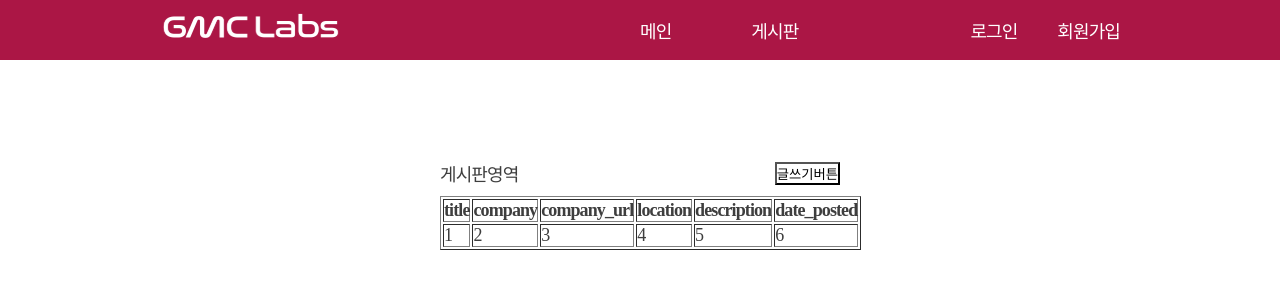
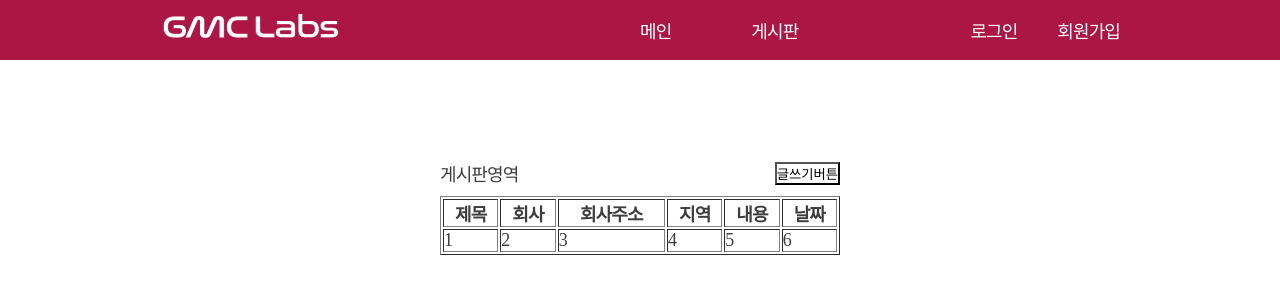
Before and after one commit to pongja/vue_authcrud, a Vue app: page /Board in a window 1280 px wide. Shown: the top 300 px of the page. Built offline with nearby package versions, Linux system fonts and the light colour scheme.

Commit message:
create 글쓰기 할시 에러 <

```diff
--- a/src/components/ToBoard.vue
+++ b/src/components/ToBoard.vue
@@ -6,12 +6,12 @@
     </div>
     <table border="1" class="width_table">
       <tr>
-        <th>title</th>
-        <th>company</th>
-        <th>company_url</th>
-        <th>location</th>
-        <th>description</th>
-        <th>date_posted</th>
+        <th>제목</th>
+        <th>회사</th>
+        <th>회사주소</th>
+        <th>지역</th>
+        <th>내용</th>
+        <th>날짜</th>
       </tr>
       <tr>
         <td>1</td>
--- a/src/components/ToBoardCreate.vue
+++ b/src/components/ToBoardCreate.vue
@@ -1,37 +1,64 @@
 <template>
-    <form method="post">
+    <form method="post" @submit.prevent="formCreate">
     <table>
         <tr>
             <td>제목</td>
-            <td><input type="text" name="title"></td>
+            <td><input type="text" class="input_color" name="title" v-model="form.title"></td>
         </tr>
         <tr>
             <td>회사</td>
-            <td><input type="text" name="company"></td>
+            <td><input type="text" class="input_color" name="company"  v-model="form.company"></td>
         </tr>
         <tr>
             <td>회사주소</td>
-            <td><input type="text" name="company_url"></td>
+            <td><input type="text" class="input_color" name="company_url"  v-model="form.company_url"></td>
         </tr>
         <tr>
-            <td>부산</td>
-            <td><input type="password" name="location"></td>
+            <td>지역</td>
+            <td><input type="text" class="input_color" name="location"  v-model="form.location"></td>
         </tr>
         <tr>
             <td>내용</td>
             <td>
-                <textarea name="description"></textarea>
+                <textarea name="description"  v-model="form.description" ></textarea>
             </td>
         </tr>
     </table>
-    <input type="submit" value="글쓰기">
+    <button value="글쓰기"><p class="color_black">글쓰기</p></button>
     </form>
 </template>
 
-<script>
+<script setup>
+import { ref } from 'vue';
+import axios from 'axios';
 
+
+const form = ref({
+  title: null,
+  company: null,
+  company_url: null,
+  location: null,
+  description: null,
+  date_posted:Date.now()
+});
+const formCreate = async () => {
+  try {
+    await axios.post("http://127.0.0.1:8000/jobs/create-job", ...form.value, {
+      headers: {"Content-Type":"multipart/form-data" }, withCredentials:true
+    })
+    .then((res) => {
+          console.log(res.data)
+          localStorage.setItem("access_token", `Bearer ${res.data.access_token}`);
+          document.cookie = `access_token=Bearer ${res.data.access_token}`;
+    });
+  } catch (error) {
+    console.log(error);
+  }
+};
 </script>
 
-<style lang="scss" scoped>
-
+<style>
+.color_black{
+  color: black;
+}
 </style>
```
